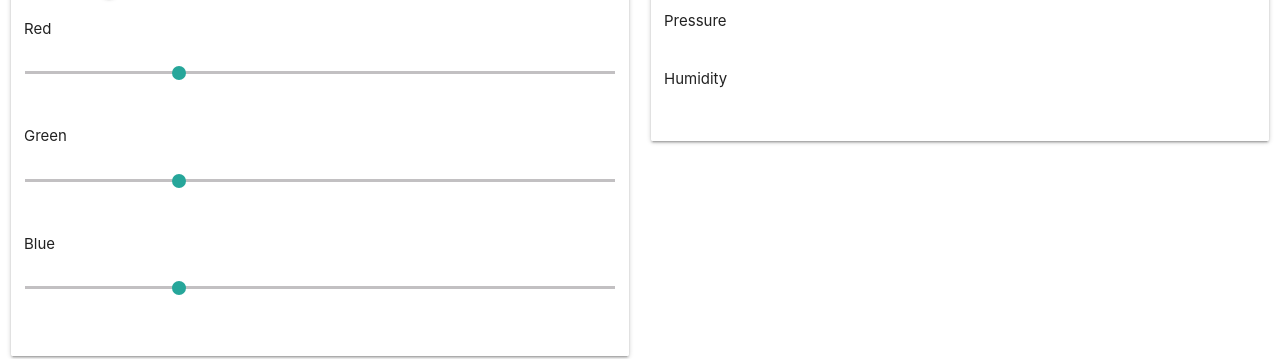
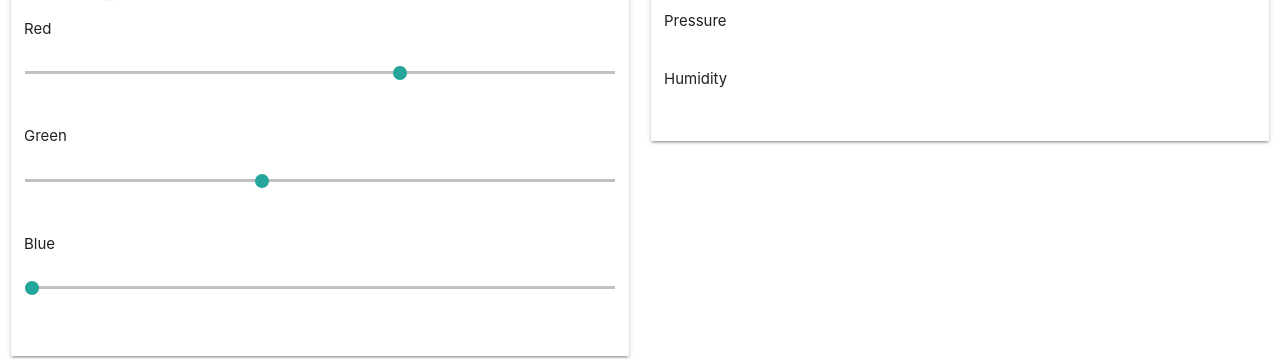
Before and after one commit to resmauk/bottle_sense_hat, a plain HTML site: page index.html in a window 1280 px wide. Shown: the part 224-583 px from the top of the page. Drawn offline with nearby package versions, Linux system fonts and the light colour scheme; no server answers.

Commit message:
bug fixes

```diff
--- a/index.html
+++ b/index.html
@@ -83,19 +83,19 @@
                   <div class="row">
                     <h>Red</h>
                     <p class="range-field">
-                      <input type="range" id="rSlider" name="rSlider" min="47" max="255" value="100" onchange="getValues()" />
+                      <input type="range" id="rSlider" name="rSlider" min="47" max="255" value="180" onchange="getValues()" />
                     </p>
                   </div>
                   <div class="row">
                     <h>Green</h>
                     <p class="range-field">
-                      <input type="range" id="gSlider" name="gSlider" min="47" max="255" value="100" onchange="getValues()" />
+                      <input type="range" id="gSlider" name="gSlider" min="47" max="255" value="130" onchange="getValues()" />
                     </p>
                   </div>
                     <div class="row">
                     <h>Blue</h>
                     <p class="range-field">
-                      <input type="range" id="bSlider" name="gSlider" min="47" max="255" value="100" onchange="getValues()" />
+                      <input type="range" id="bSlider" name="gSlider" min="47" max="255" value="47" onchange="getValues()" />
                     </p>
                   </div>
                 </div>
```
